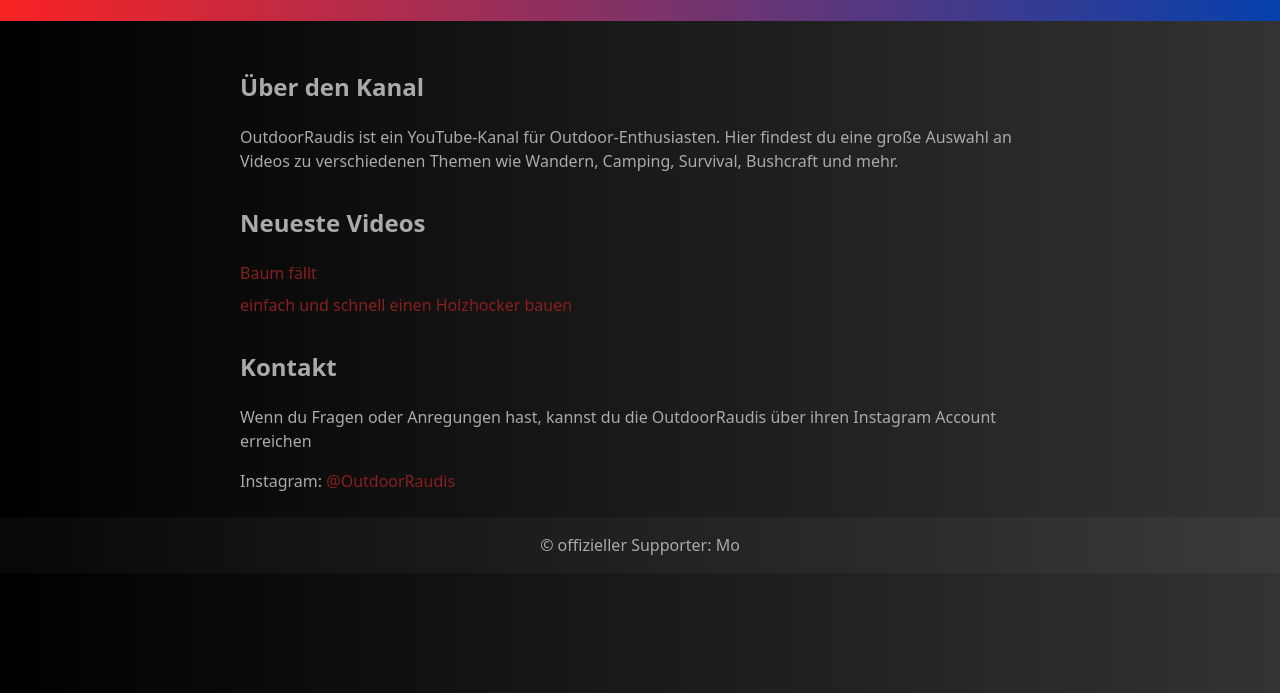
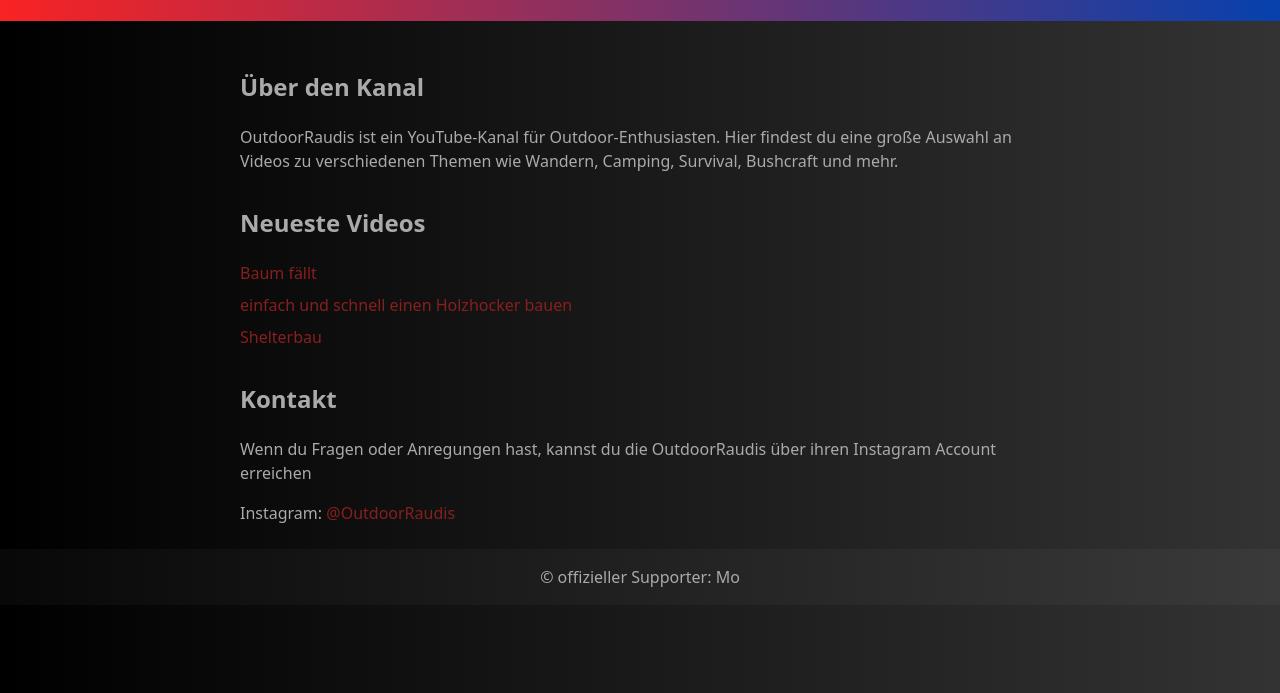
Before and after one commit to OutdoorRaudis/outdoorraudis.github.io, a plain HTML site: page index.html in a window 1280 px wide. Shown: the part 107-800 px from the top of the page. Drawn offline with Linux system fonts and the light colour scheme.

Commit message:
Update index.html

```diff
--- a/index.html
+++ b/index.html
@@ -26,6 +26,7 @@
         <ul>
           <li><a href="https://www.youtube.com/shorts/4mU0WpiXpiA">Baum fällt</a></li>
           <li><a href="https://www.youtube.com/shorts/gtEOVHMEVv0">einfach und schnell einen Holzhocker bauen</a></li>
+          <li><a href="https://www.youtube.com/shorts/ym2xYV0ir2w">Shelterbau</a></li>
 
         </ul>
       </section>
```
